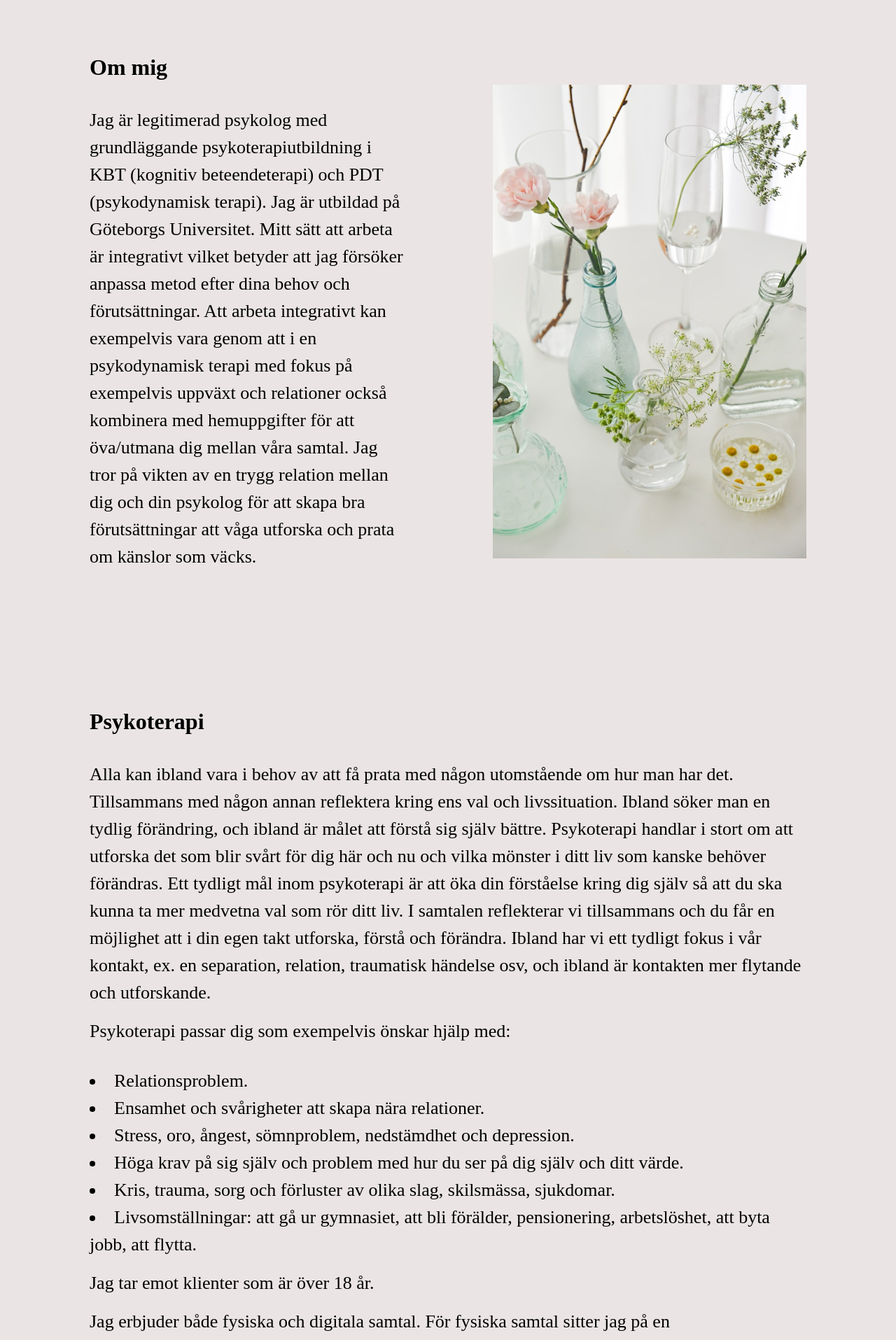
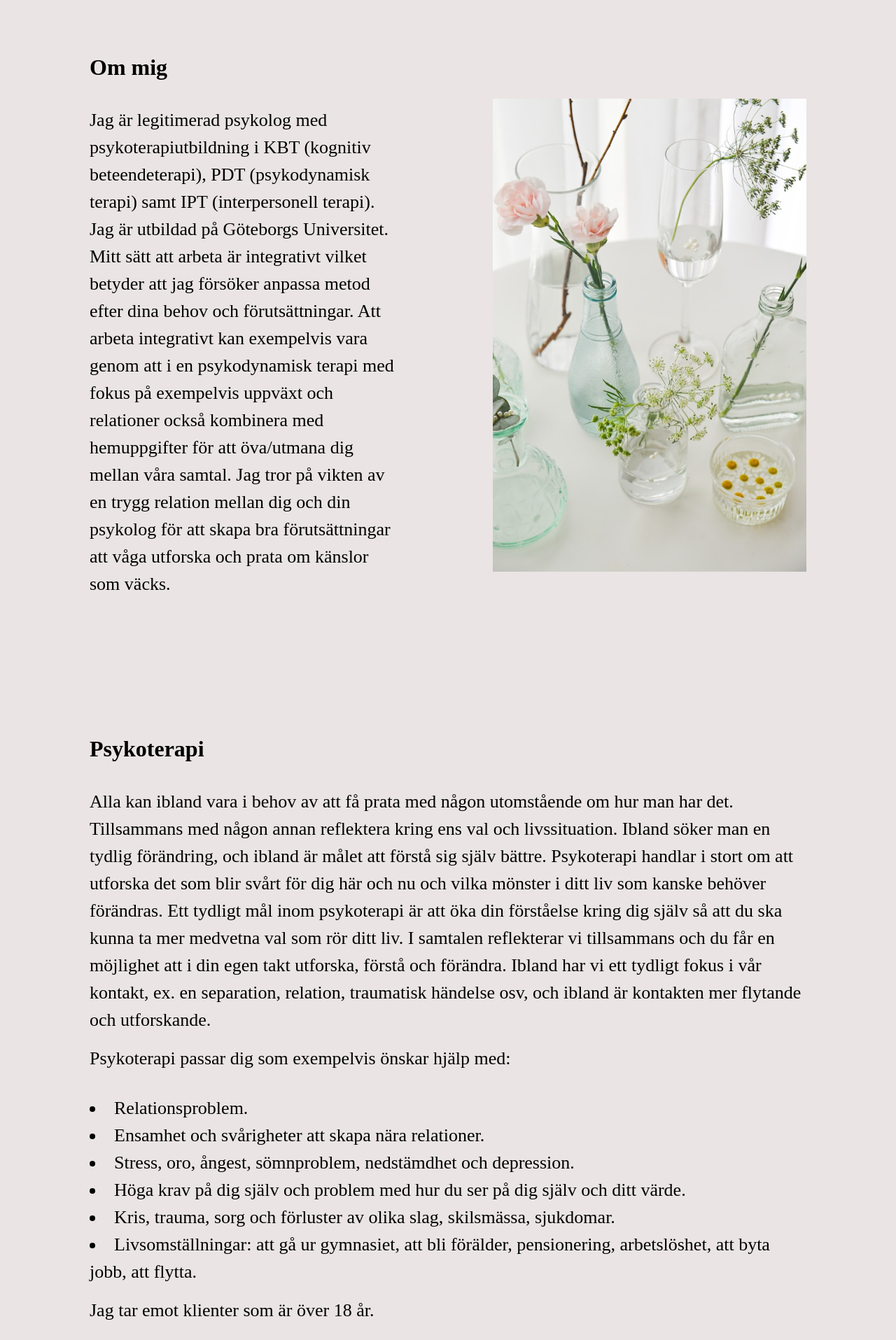
Before and after one commit to Vulcan93/NathalieKorhonen, a React (Vite) app: page / in a window 1280 px wide. Shown: the part 1449-3364 px from the top of the page at 70% size. Built offline with nearby package versions, Linux system fonts and the light colour scheme.

Commit message:
Minor text changes

```diff
--- a/src/pages/Psykoterapi.tsx
+++ b/src/pages/Psykoterapi.tsx
@@ -24,9 +24,9 @@ const Psykoterapi = () => {
         <div>
           <h2>Om mig</h2>
           <p className="md:text-[18px] lg:text-[22px] xl:text-[26px] xxl:text-[30px] lg:pt-[0rem]">
-            Jag är legitimerad psykolog med grundläggande psykoterapiutbildning
-            i KBT (kognitiv beteendeterapi) och PDT (psykodynamisk terapi). Jag
-            är utbildad på Göteborgs Universitet. Mitt sätt att arbeta är
+            Jag är legitimerad psykolog med psykoterapiutbildning i KBT (kognitiv beteendeterapi),
+            PDT (psykodynamisk terapi) samt IPT (interpersonell terapi).
+            Jag är utbildad på Göteborgs Universitet. Mitt sätt att arbeta är
             integrativt vilket betyder att jag försöker anpassa metod efter dina
             behov och förutsättningar. Att arbeta integrativt kan exempelvis
             vara genom att i en psykodynamisk terapi med fokus på exempelvis
@@ -34,7 +34,7 @@ const Psykoterapi = () => {
             öva/utmana dig mellan våra samtal. Jag tror på vikten av en trygg
             relation mellan dig och din psykolog för att skapa bra
             förutsättningar att våga utforska och prata om känslor som väcks.
-          </p>
+            </p>
         </div>
         <img
           className="w-[20rem] lg:w-[20rem] xl:w-[24rem] xl:w-[30rem] mt-[2rem]"
@@ -77,7 +77,7 @@ const Psykoterapi = () => {
               Stress, oro, ångest, sömnproblem, nedstämdhet och depression.
             </li>
             <li>
-              Höga krav på sig själv och problem med hur du ser på dig själv och
+              Höga krav på dig själv och problem med hur du ser på dig själv och
               ditt värde.
             </li>
             <li>
```
